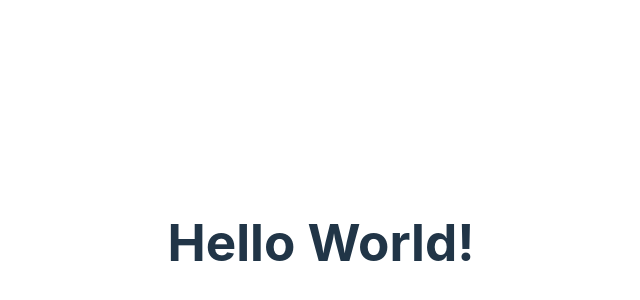
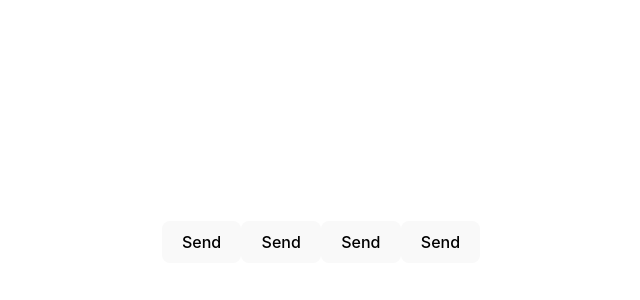
Before and after one commit to moviandev/NLW-E-Sports-Web, a React (Vite) app: page / in a window 1280 px wide. Shown: the part 158-458 px from the top of the page, without its empty margins (319-959 px from the left). Built offline with nearby package versions, Linux system fonts and the light colour scheme.

Commit message:
explained components and properties

```diff
--- a/src/App.tsx
+++ b/src/App.tsx
@@ -1,8 +1,23 @@
 import './App.css'
+
+interface ButtonProps {
+  title: string;
+}
+
+const Button = (props: ButtonProps) => (
+  <button>
+    {props.title}
+  </button>
+);
 
 function App() {
   return (
-    <h1>Hello World!</h1>
+    <div>
+      <Button title="Send" />
+      <Button title="Send" />
+      <Button title="Send" />
+      <Button title="Send" />
+    </div>
   )
 }
 
```
